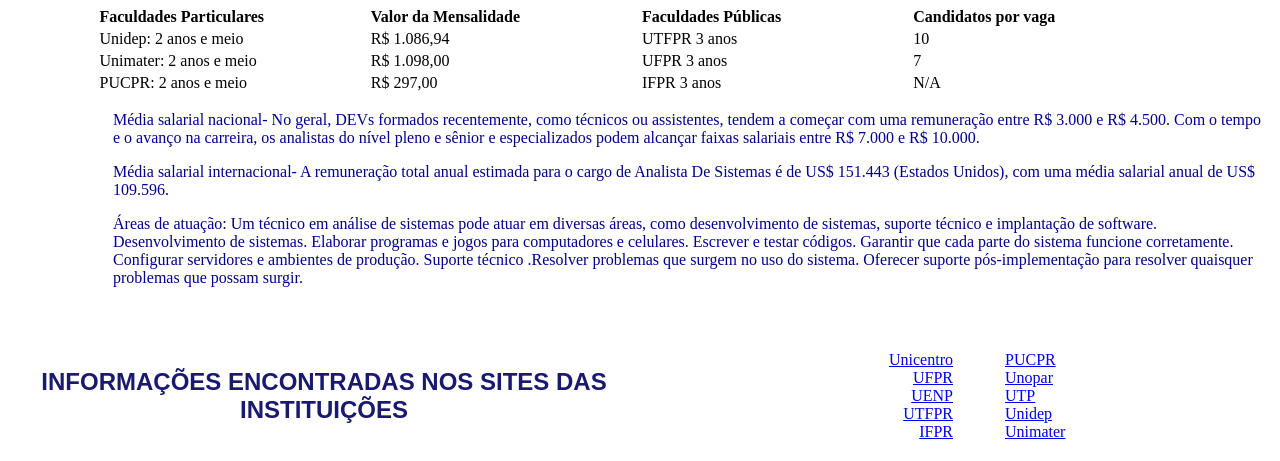
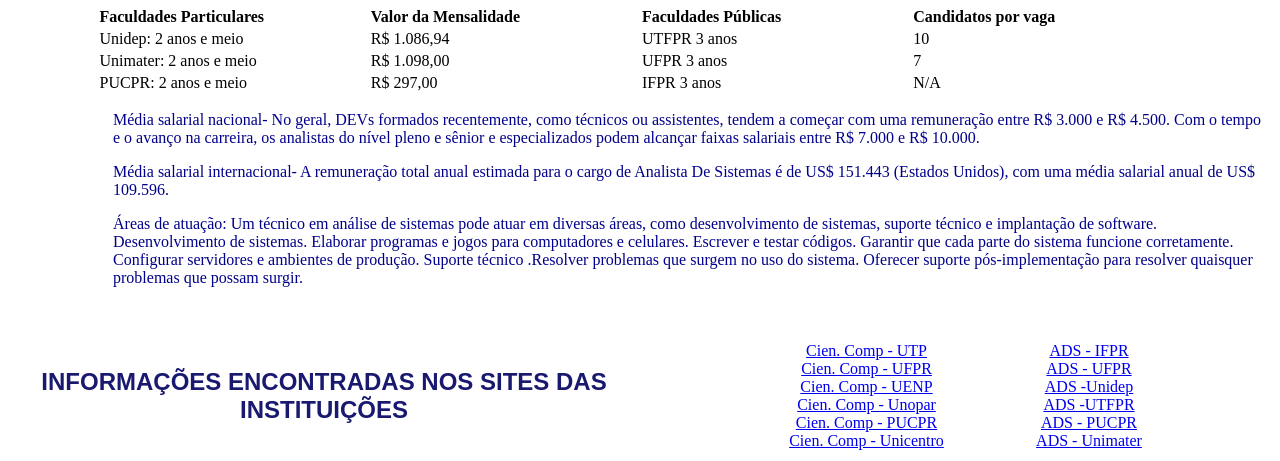
Before and after one commit to hernanegonsalves/html15-04, a plain HTML site: page planoaeb.html in a window 1280 px wide. Shown: the part 415-876 px from the top of the page. Drawn offline with Linux system fonts and the light colour scheme; a web font is replaced by a local one.

Commit message:
Add files via upload

```diff
--- a/estilo2305.css
+++ b/estilo2305.css
@@ -39,13 +39,16 @@
 }
 
 .publicas{
-	text-align: right;
+	text-align: justify;
+	text-align: center;
+	padding-left: 140px;
 
 }
 
 .privadas{
-	text-align: left;
-	padding-left: 49px;
+	text-align: justify;
+	text-align: center;
+	padding-right: 49px;
 }
 
 .info{
--- a/planoaeb.html
+++ b/planoaeb.html
@@ -39,7 +39,7 @@
 			<td> 14 </td>
 		</tr>
 	</table>
-	<p> Média salarial nacional e internacional: O salário médio de um Cientista da computação no Brasil é de R$ 4.086,13 mensal.<br> Internacionalmente pode chegar a U$70.000  por ano.<br></p>
+	<p>Média salarial nacional e internacional: O salário médio de um Cientista da computação no Brasil é de R$ 4.086,13 mensal.<br> Internacionalmente pode chegar a U$70.000  por ano.<br></p>
 	<p>Áreas de atuação:  Desenvolvimento de Software, Inteligência Artificial e Machine Learning, Ciência de Dados, Cibersegurança, Infraestrutura e Redes, Desenvolvimento de Jogos, Computação em Nuvem, Desenvolvimento de Aplicações Móveis, Empreendedorismo e Startups.</p>
 	<h1><center><strong>Análise e Desenvolvimento de Sistemas</strong></center></h1>
 	<table align="center">
@@ -68,9 +68,9 @@
 			<td>N/A</td>
 		</tr>
 	</table>
-	<p>Média salarial nacional- No geral, DEVs formados recentemente, como técnicos ou assistentes, tendem a começar com uma remuneração entre R$ 3.000 e R$ 4.500. Com o tempo e o avanço na carreira, os analistas do nível pleno e sênior e especializados podem alcançar faixas salariais entre R$ 7.000 e R$ 10.000.</p>
+	<p>
+	Média salarial nacional- No geral, DEVs formados recentemente, como técnicos ou assistentes, tendem a começar com uma remuneração entre R$ 3.000 e R$ 4.500. Com o tempo e o avanço na carreira, os analistas do nível pleno e sênior e especializados podem alcançar faixas salariais entre R$ 7.000 e R$ 10.000.</p>
 	<p>Média salarial internacional- A remuneração total anual estimada para o cargo de Analista De Sistemas é de US$ 151.443 (Estados Unidos), com uma média salarial anual de US$ 109.596.</p>
-
 	<p>Áreas de atuação: Um técnico em análise de sistemas pode atuar em diversas áreas, como desenvolvimento de sistemas, suporte técnico e implantação de software. Desenvolvimento de sistemas. Elaborar programas e jogos para computadores e celulares. Escrever e testar códigos. Garantir que cada parte do sistema funcione corretamente. Configurar servidores e ambientes de produção. Suporte técnico .Resolver problemas que surgem no uso do sistema. Oferecer suporte pós-implementação para resolver quaisquer problemas que possam surgir.</p>
 	<br><br>
 	<table class="rodape">
@@ -79,18 +79,20 @@
 				<h2>INFORMAÇÕES ENCONTRADAS NOS SITES DAS INSTITUIÇÕES</h2>
 			</td>
 			<td class="publicas">
-			<a href="https://www3.unicentro.br/">Unicentro</a><br>
-			<a href="https://ufpr.br/">UFPR</a><br>
-			<a href="https://www.uenp.edu.br/">UENP</a><br>
-			<a href="https://www.utfpr.edu.br/">UTFPR</a><br>
-			<a href="https://ifpr.edu.br/cascavel/">IFPR</a><br>
+			<a href="https://tuiuti.edu.br/graduacao/ciencia-da-computacao/">Cien. Comp - UTP</a><br>
+			<a href="https://web.inf.ufpr.br/bcc/">Cien. Comp - UFPR</a><br>
+			<a href="https://uenp.edu.br/graduacao-uenp/281-uenp-clm-cct/ciencia-da-computacao">Cien. Comp - UENP</a><br>
+			<a href="https://www.unopar.com.br/curso/ciencia-da-computacao-bacharelado/">Cien. Comp - Unopar</a><br>
+			<a href="https://www.pucpr.br/cursos-graduacao/ciencia-da-computacao/">Cien. Comp - PUCPR</a><br>
+			<a href="https://www3.unicentro.br/cursos/ciencia-da-computacao/">Cien. Comp - Unicentro</a><br>
 			</td>
 			<td class="privadas">
-			<a href="https://www.pucpr.br/">PUCPR</a><br>
-			<a href="https://www.unopar.com.br/">Unopar</a><br>
-			<a href="https://tuiuti.edu.br/">UTP</a><br>
-			<a href="https://www.unidep.edu.br/">Unidep</a><br>
-			<a href="https://www.materdei.edu.br/pt">Unimater</a><br>
+			<a href="https://ifpr.edu.br/londrina/tecnologia-em-analise-e-desenvolvimento-de-sistemas/">ADS - IFPR</a><br>
+			<a href="https://www.tads.ufpr.br/"> ADS - UFPR </a><br>
+			<a href="https://www.unidep.edu.br/graduacao/tecnologia-em-analise-e-desenvolvimento-de-sistemas"> ADS -Unidep</a><br>
+	<a href="https://www.utfpr.edu.br/cursos/graduacao/tecnologia/tecnologia-em-analise-e-desenvolvimento-de-sistemas">ADS -UTFPR</a><br>
+				<a href="https://ead.pucpr.br/cursos-graduacao/analise-e-desenvolvimento-de-sistemas-ead"> ADS - PUCPR</a><br>
+				<a href="https://www.materdei.edu.br/pt/graduacao/157/analise-e-desenvolvimento-de-sistemas/"> ADS - Unimater</a><br>
 			</td>
 		</tr>
 	</table>
```
